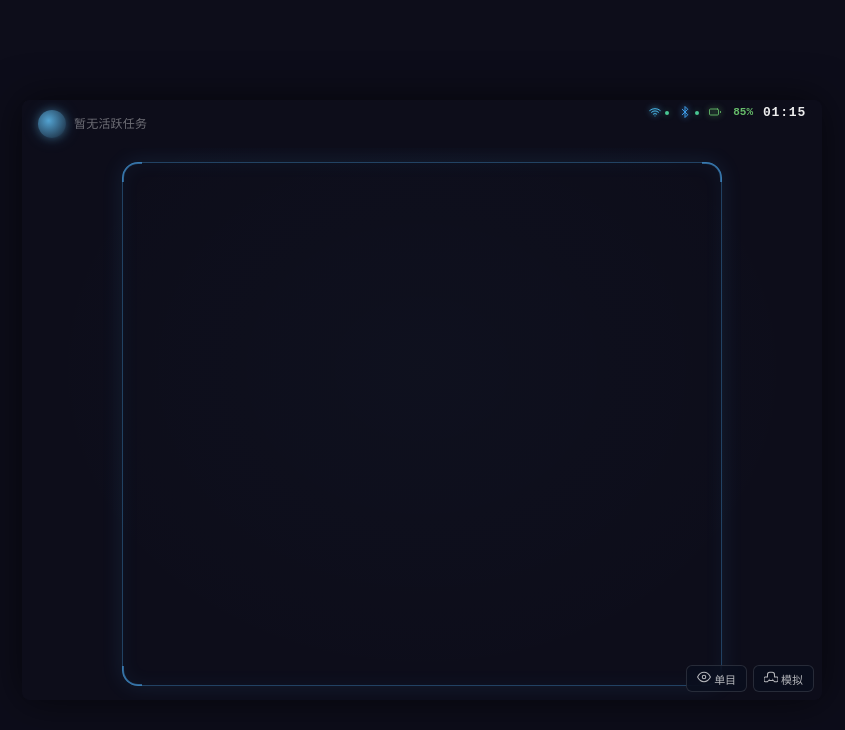
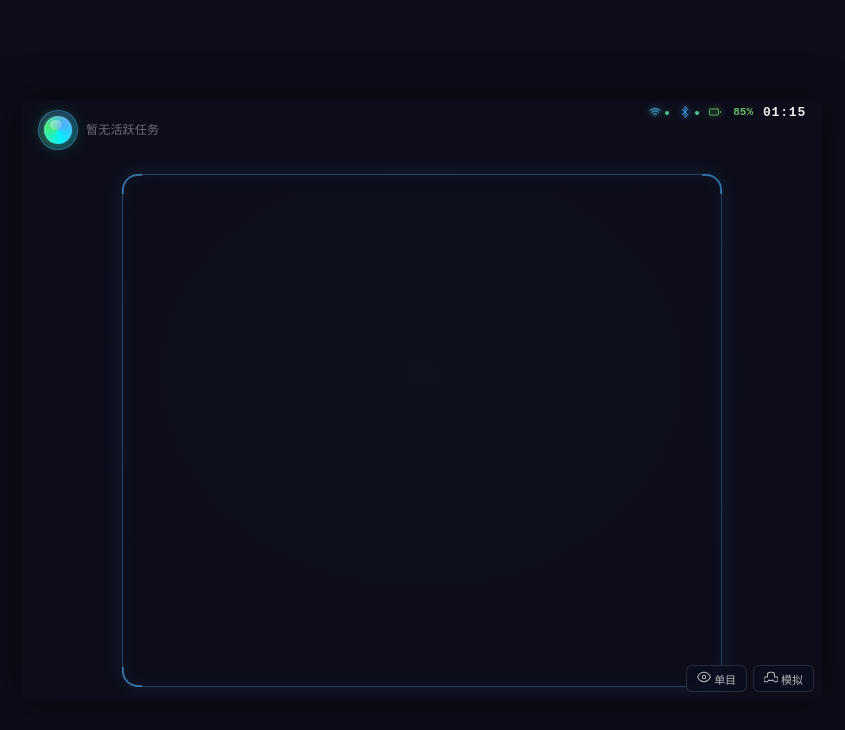
Before and after one commit to ErikZhu/q95-pro-demo, a React (Vite) app: page / in a window 1280 px wide. Shown: the top 730 px of the page, without its empty margins (218-1063 px from the left). Built offline with nearby package versions, Linux system fonts and the light colour scheme.

Commit message:
feat: redesign AI Status Orb - glassmorphism + conic gradient + aurora glow

```diff
--- a/src/components/smart-task/AIStatusOrb.tsx
+++ b/src/components/smart-task/AIStatusOrb.tsx
@@ -1,20 +1,6 @@
 import { useMemo } from 'react';
 import type { AIStatus } from '../../types/ai';
 import type { OrbMenuState } from '../../services/OrbMenuStateMachine';
-
-/**
- * AI_Status_Orb — 语音助手状态球组件
- *
- * 通过颜色和动效反映 AI 助手当前状态：
- * - 空闲态 (idle): 静态柔光
- * - 聆听态 (listening): 脉冲呼吸
- * - 思考态 (thinking): 旋转动效
- * - 响应态 (responding): 扩散波纹
- *
- * 需求: 3.1, 3.9
- *
- * Validates: Requirements 3.1, 3.9
- */
 
 export interface AIStatusOrbProps {
   status: AIStatus;
@@ -25,181 +11,174 @@ export interface AIStatusOrbProps {
   onGazeEnd?: () => void;
 }
 
-/* ── colour palette per status ── */
-const STATUS_COLORS: Record<AIStatus, { core: string; glow: string; ring: string }> = {
+/* ── Gradient palettes per status — inspired by glassmorphism + aurora glow ── */
+const STATUS_THEME: Record<AIStatus, {
+  grad1: string; grad2: string; grad3: string;
+  glow: string; glowStrong: string; ring: string;
+}> = {
   idle: {
-    core: 'rgba(100, 200, 255, 0.8)',
-    glow: 'rgba(100, 200, 255, 0.3)',
-    ring: 'rgba(100, 200, 255, 0.2)',
+    grad1: '#4facfe', grad2: '#00f2fe', grad3: '#43e97b',
+    glow: 'rgba(79, 172, 254, 0.4)', glowStrong: 'rgba(0, 242, 254, 0.6)',
+    ring: 'rgba(67, 233, 123, 0.3)',
   },
   listening: {
-    core: 'rgba(80, 220, 160, 0.9)',
-    glow: 'rgba(80, 220, 160, 0.35)',
-    ring: 'rgba(80, 220, 160, 0.25)',
+    grad1: '#43e97b', grad2: '#38f9d7', grad3: '#4facfe',
+    glow: 'rgba(56, 249, 215, 0.5)', glowStrong: 'rgba(67, 233, 123, 0.7)',
+    ring: 'rgba(56, 249, 215, 0.35)',
   },
   thinking: {
-    core: 'rgba(180, 130, 255, 0.9)',
-    glow: 'rgba(180, 130, 255, 0.35)',
-    ring: 'rgba(180, 130, 255, 0.25)',
+    grad1: '#a18cd1', grad2: '#fbc2eb', grad3: '#667eea',
+    glow: 'rgba(161, 140, 209, 0.5)', glowStrong: 'rgba(251, 194, 235, 0.6)',
+    ring: 'rgba(102, 126, 234, 0.35)',
   },
   responding: {
-    core: 'rgba(255, 180, 60, 0.9)',
-    glow: 'rgba(255, 180, 60, 0.35)',
-    ring: 'rgba(255, 180, 60, 0.25)',
+    grad1: '#f093fb', grad2: '#f5576c', grad3: '#fda085',
+    glow: 'rgba(240, 147, 251, 0.5)', glowStrong: 'rgba(245, 87, 108, 0.6)',
+    ring: 'rgba(253, 160, 133, 0.35)',
   },
 };
 
-/* ── CSS keyframes (injected once) ── */
 const KEYFRAMES = `
-@keyframes orb-breathe {
-  0%, 100% { transform: scale(1); opacity: 0.8; }
-  50%      { transform: scale(1.12); opacity: 1; }
-}
-@keyframes orb-spin {
+@keyframes orb2-rotate {
   0%   { transform: rotate(0deg); }
   100% { transform: rotate(360deg); }
 }
-@keyframes orb-ripple {
-  0%   { transform: scale(1); opacity: 0.5; }
-  100% { transform: scale(2); opacity: 0; }
+@keyframes orb2-breathe {
+  0%, 100% { transform: scale(1); filter: brightness(1); }
+  50%      { transform: scale(1.15); filter: brightness(1.3); }
 }
-@keyframes orb-hint-glow {
-  0%, 100% { transform: scale(1); opacity: 0.4; }
-  50%      { transform: scale(1.3); opacity: 0.8; }
+@keyframes orb2-pulse-ring {
+  0%   { transform: scale(1); opacity: 0.6; }
+  100% { transform: scale(2.2); opacity: 0; }
 }
-@keyframes orb-menu-ring {
-  0%   { transform: scale(1); opacity: 0.6; }
-  100% { transform: scale(1.8); opacity: 0; }
+@keyframes orb2-spin-border {
+  0%   { transform: rotate(0deg); }
+  100% { transform: rotate(360deg); }
+}
+@keyframes orb2-shimmer {
+  0%   { background-position: -200% center; }
+  100% { background-position: 200% center; }
+}
+@keyframes orb2-hint {
+  0%, 100% { opacity: 0.3; transform: scale(1); }
+  50%      { opacity: 0.8; transform: scale(1.25); }
 }
 `;
 
-let stylesInjected = false;
-function injectKeyframes() {
-  if (stylesInjected || typeof document === 'undefined') return;
-  const style = document.createElement('style');
-  style.textContent = KEYFRAMES;
-  document.head.appendChild(style);
-  stylesInjected = true;
+let injected = false;
+function inject() {
+  if (injected || typeof document === 'undefined') return;
+  const s = document.createElement('style');
+  s.textContent = KEYFRAMES;
+  document.head.appendChild(s);
+  injected = true;
 }
 
 export function AIStatusOrb({ status, size = 40, orbMenuState, activeAppId, onGazeStart, onGazeEnd }: AIStatusOrbProps) {
-  // Inject keyframes on first render
-  useMemo(() => injectKeyframes(), []);
+  useMemo(() => inject(), []);
+  const t = STATUS_THEME[status];
+  const r = size / 2;
 
-  const colors = STATUS_COLORS[status];
-  const half = size / 2;
+  /* ── Outer container ── */
+  const wrap: React.CSSProperties = {
+    position: 'relative',
+    display: 'inline-flex',
+    alignItems: 'center',
+    justifyContent: 'center',
+    width: size + 12,
+    height: size + 12,
+  };
 
-  /* ── base orb style ── */
-  const orbStyle: React.CSSProperties = {
+  /* ── Glass backdrop ring ── */
+  const glassRing: React.CSSProperties = {
+    position: 'absolute',
+    inset: 0,
+    borderRadius: '50%',
+    background: `conic-gradient(from 0deg, ${t.grad1}33, ${t.grad2}33, ${t.grad3}33, ${t.grad1}33)`,
+    backdropFilter: 'blur(8px)',
+    WebkitBackdropFilter: 'blur(8px)',
+    border: `1px solid ${t.glow}`,
+    animation: status === 'thinking' ? 'orb2-spin-border 2s linear infinite' : undefined,
+  };
+
+  /* ── Core orb with conic gradient ── */
+  const core: React.CSSProperties = {
     position: 'relative',
     width: size,
     height: size,
     borderRadius: '50%',
-    background: `radial-gradient(circle at 38% 38%, ${colors.core} 0%, ${colors.glow} 70%, transparent 100%)`,
-    boxShadow: `0 0 ${half * 0.6}px ${colors.glow}, 0 0 ${half * 1.2}px ${colors.ring}`,
-    flexShrink: 0,
+    background: `conic-gradient(from 45deg, ${t.grad1}, ${t.grad2}, ${t.grad3}, ${t.grad1})`,
+    boxShadow: [
+      `0 0 ${r * 0.8}px ${t.glow}`,
+      `0 0 ${r * 1.6}px ${t.ring}`,
+      `inset 0 0 ${r * 0.4}px rgba(255,255,255,0.25)`,
+    ].join(', '),
+    animation: status === 'listening'
+      ? 'orb2-breathe 2s ease-in-out infinite'
+      : status === 'thinking'
+        ? 'orb2-rotate 3s linear infinite'
+        : undefined,
   };
 
-  /* ── per-status animation on the orb ── */
-  const animatedOrbStyle: React.CSSProperties = { ...orbStyle };
-
-  if (status === 'listening') {
-    animatedOrbStyle.animation = 'orb-breathe 2s ease-in-out infinite';
-  }
-
-  /* ── thinking: spinning ring around the orb ── */
-  const spinRingStyle: React.CSSProperties | null =
-    status === 'thinking'
-      ? {
+  /* ── Inner highlight (glass refraction) ── */
+  const highlight: React.CSSProperties = {
     position: 'absolute',
-          top: -4,
-          left: -4,
-          width: size + 8,
-          height: size + 8,
+    top: '15%',
+    left: '20%',
+    width: '45%',
+    height: '35%',
     borderRadius: '50%',
-          border: `2px solid transparent`,
-          borderTopColor: colors.core,
-          borderRightColor: colors.glow,
-          animation: 'orb-spin 1s linear infinite',
-          pointerEvents: 'none',
-        }
-      : null;
-
-  /* ── responding: expanding ripple rings ── */
-  const rippleCount = 2;
-  const ripples =
-    status === 'responding'
-      ? Array.from({ length: rippleCount }, (_, i) => {
-          const delay = i * 0.8;
-          const rippleStyle: React.CSSProperties = {
-            position: 'absolute',
-            top: 0,
-            left: 0,
-            width: size,
-            height: size,
-            borderRadius: '50%',
-            border: `2px solid ${colors.ring}`,
-            animation: `orb-ripple 1.6s ease-out ${delay}s infinite`,
+    background: 'linear-gradient(135deg, rgba(255,255,255,0.5) 0%, rgba(255,255,255,0.05) 100%)',
     pointerEvents: 'none',
   };
-          return <div key={i} style={rippleStyle} />;
-        })
-      : null;
 
-  /* ── orb_hint: pulsing glow ring ── */
-  const hintGlow = orbMenuState === 'orb_hint' ? (
-    <div
-      data-testid="orb-hint-glow"
-      style={{
+  /* ── Responding: pulse rings ── */
+  const pulses = status === 'responding' ? [0, 0.6, 1.2].map((delay, i) => (
+    <div key={i} style={{
       position: 'absolute',
-        top: -6,
-        left: -6,
-        width: size + 12,
-        height: size + 12,
+      top: 6, left: 6,
+      width: size, height: size,
       borderRadius: '50%',
-        border: `2px solid ${colors.glow}`,
-        animation: 'orb-hint-glow 1.5s ease-in-out infinite',
+      border: `1.5px solid ${t.glowStrong}`,
+      animation: `orb2-pulse-ring 1.8s ease-out ${delay}s infinite`,
       pointerEvents: 'none',
-      }}
-    />
+    }} />
+  )) : null;
+
+  /* ── Hint glow for orb_hint state ── */
+  const hint = orbMenuState === 'orb_hint' ? (
+    <div data-testid="orb-hint-glow" style={{
+      position: 'absolute', inset: -4,
+      borderRadius: '50%',
+      border: `2px solid ${t.glowStrong}`,
+      animation: 'orb2-hint 1.5s ease-in-out infinite',
+      pointerEvents: 'none',
+    }} />
   ) : null;
 
-  /* ── orb_menu_open: expanding ring effect matching AI status color ── */
+  /* ── Menu open: expanding ring ── */
   const menuRing = orbMenuState === 'orb_menu_open' ? (
-    <div
-      data-testid="orb-menu-ring"
-      style={{
-        position: 'absolute',
-        top: 0,
-        left: 0,
-        width: size,
-        height: size,
+    <div data-testid="orb-menu-ring" style={{
+      position: 'absolute', top: 6, left: 6,
+      width: size, height: size,
       borderRadius: '50%',
-        border: `2px solid ${colors.core}`,
-        animation: 'orb-menu-ring 1.6s ease-out infinite',
+      border: `2px solid ${t.grad2}`,
+      animation: 'orb2-pulse-ring 1.6s ease-out infinite',
       pointerEvents: 'none',
-      }}
-    />
+    }} />
   ) : null;
 
-  /* ── orb_idle + activeAppId: subtle arc indicator ── */
-  const isOrbIdle = !orbMenuState || orbMenuState === 'orb_idle';
-  const activeArc = isOrbIdle && activeAppId ? (
-    <div
-      data-testid="orb-active-arc"
-      style={{
-        position: 'absolute',
-        top: -4,
-        left: -4,
-        width: size + 8,
-        height: size + 8,
+  /* ── Active app arc ── */
+  const isIdle = !orbMenuState || orbMenuState === 'orb_idle';
+  const arc = isIdle && activeAppId ? (
+    <div data-testid="orb-active-arc" style={{
+      position: 'absolute', inset: -2,
       borderRadius: '50%',
       border: '2px solid transparent',
-        borderRightColor: `${colors.ring}`,
-        opacity: 0.6,
+      borderRightColor: t.grad2,
+      opacity: 0.5,
       pointerEvents: 'none',
-      }}
-    />
+    }} />
   ) : null;
 
   return (
@@ -208,34 +187,18 @@ export function AIStatusOrb({ status, size = 40, orbMenuState, activeAppId, onGa
       data-status={status}
       role="status"
       aria-label={`AI assistant status: ${status}`}
-      style={{
-        position: 'relative',
-        display: 'inline-flex',
-        alignItems: 'center',
-        justifyContent: 'center',
-        width: size,
-        height: size,
-      }}
+      style={wrap}
       onPointerEnter={onGazeStart}
       onPointerLeave={onGazeEnd}
     >
-      {/* Core orb */}
-      <div style={animatedOrbStyle} />
-
-      {/* Thinking spin ring */}
-      {spinRingStyle && <div style={spinRingStyle} />}
-
-      {/* Responding ripples */}
-      {ripples}
-
-      {/* Orb Menu: hint glow */}
-      {hintGlow}
-
-      {/* Orb Menu: open ring */}
+      <div style={glassRing} />
+      <div style={core}>
+        <div style={highlight} />
+      </div>
+      {pulses}
+      {hint}
       {menuRing}
-
-      {/* Orb Menu: active app arc indicator */}
-      {activeArc}
+      {arc}
     </div>
   );
 }
```
Lines whose indentation alone changed are shown as unchanged.
